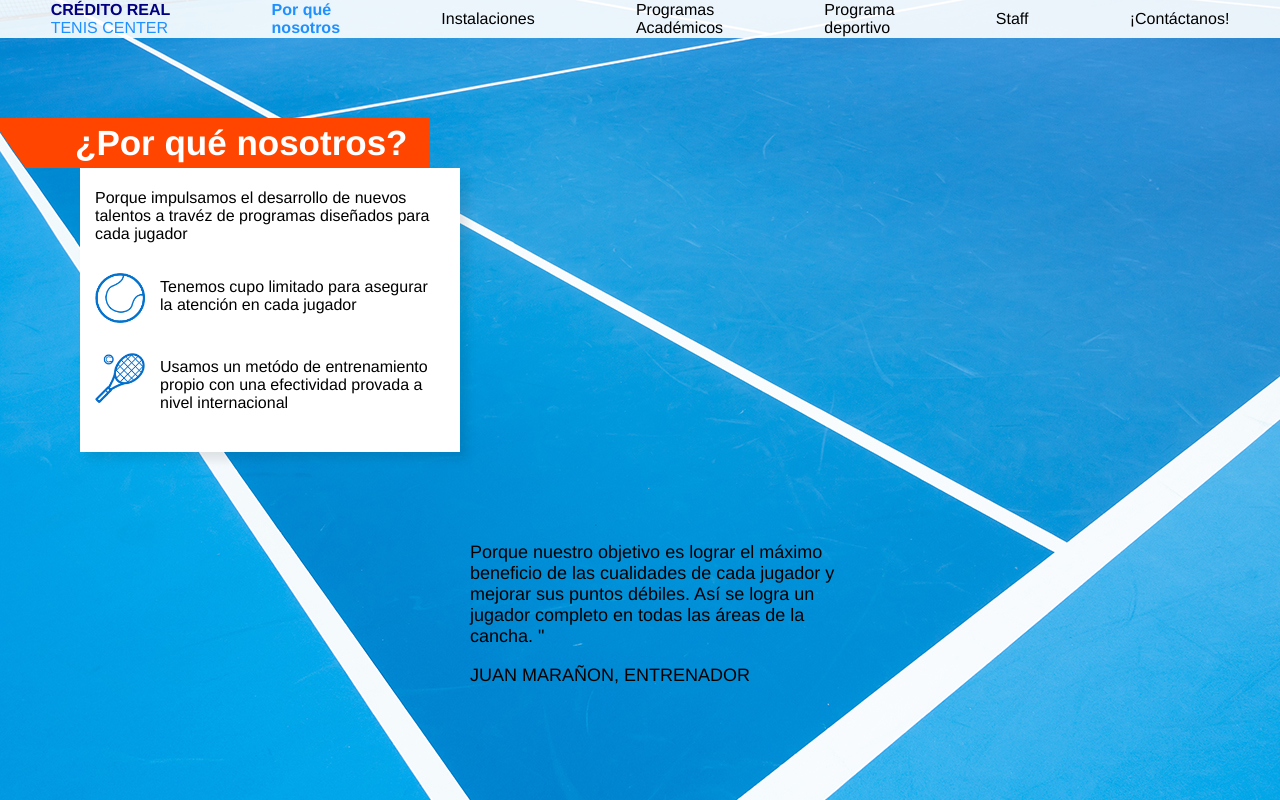
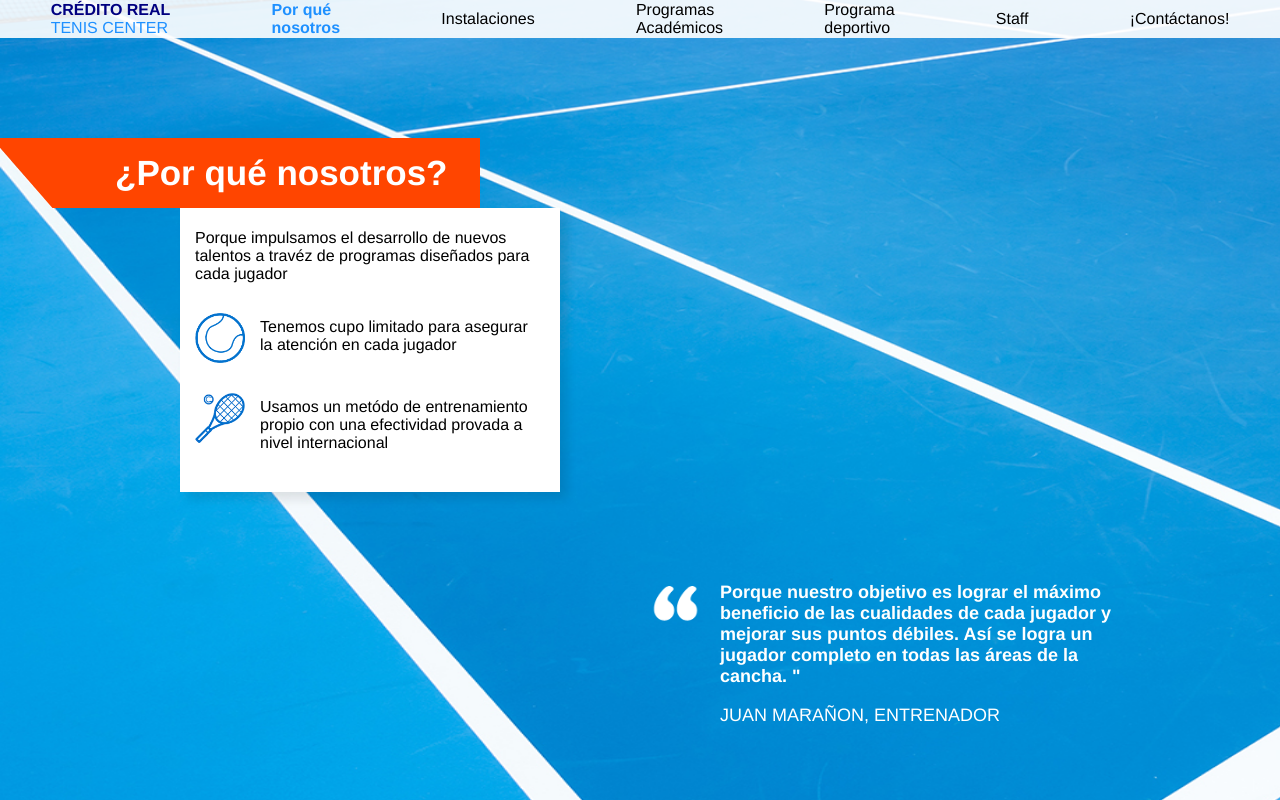
Before and after one commit to YessiGarcia/cocofact, a plain HTML site: page index.html in a window 1280 px wide. Drawn offline with Linux system fonts and the light colour scheme.

Commit message:
versión desktop

```diff
--- a/css/main.css
+++ b/css/main.css
@@ -1,10 +1,14 @@
 body{
 	background-image: url(../items/tennisCourt.jpg);
+	background-repeat: no-repeat;
+	background-size: 160% 160%;
+	background-origin: left-top;
 	width: 100%;
 	margin: 0;
 	padding: 0;
 	font-family: helvetica;
 }
+
 nav{
 	background-color: rgba(255, 255, 255, .9);
 }
@@ -32,10 +36,10 @@ nav ul li{
 
 .principal{
 	background-color: #FF4500;
-	padding: 5px;
+	padding: 15px;
 	color: white;
 	font-size: 35px;
-	margin:80px 0 0 70px;
+	margin:100px 0 0 100px;
 	width: 350px;
 	position: relative;
 }
@@ -46,18 +50,18 @@ nav ul li{
 	background-color: #FF4500;
 	position: absolute;
 	display: block;
-	padding: 5px;
+	padding: 15px;
 	top: 0;
-	left: -62px;
-	transform: skew(35deg);
-	width: 70px;
+	left: -78px;
+	transform: skew(41deg);
+	width: 100px;
 	z-index: -1;
 }
 
 .blanco{
 	background: white;
 	width:350px;
-	margin-left: 80px;
+	margin-left: 180px;
 	padding: 5px 15px;
 	box-shadow: 7px 7px 10px rgba(0, 0, 0, .1);
 }
@@ -81,7 +85,25 @@ nav ul li{
 	width: 400px;
 	font-size: 18px;
 	position: relative;
-	left: 450px;
+	left: 700px;
 	top: 70px;
 	margin: 20px;
+	color: white;
+	position: relative;
 }
+
+.texto::before{
+	background: url(../items/comillas-blancas-1.png);
+	background-size: contain;
+	background-repeat: no-repeat;
+	content: "";
+	color: white;
+	position: absolute;
+	left: -70px;
+	top: -10px;
+	font-family: "Cinzel", serif;
+	font-size: 150px;
+	display: block;
+	height: 60px;
+	width: 60px;
+}
--- a/index.html
+++ b/index.html
@@ -4,6 +4,7 @@
 	<meta name="viewport" content="width=device-width, initial-scale=1.0">
 	<meta charset="UTF-8">
 	<title>Cocofact</title>
+	<link href="https://fonts.googleapis.com/css?family=Cinzel:700,900" rel="stylesheet">
 	<link rel="stylesheet" type="text/css" href="css/main.css">
 </head>
 <body>
@@ -42,7 +43,9 @@
 	</div>
 	<div class="texto">
 		<p>
-			Porque nuestro objetivo es lograr el máximo beneficio de las cualidades de cada jugador y mejorar sus puntos débiles. Así se logra un jugador completo en todas las áreas de la cancha. "
+			<strong>
+				Porque nuestro objetivo es lograr el máximo beneficio de las cualidades de cada jugador y mejorar sus puntos débiles. Así se logra un jugador completo en todas las áreas de la cancha. "
+			</strong>
 		</p>
 		<p>JUAN MARAÑON, ENTRENADOR</p>
 	</div>
```
Also changed, not shown: items/comillas-blancas-1.png (added), items/comillasI.png (added).
